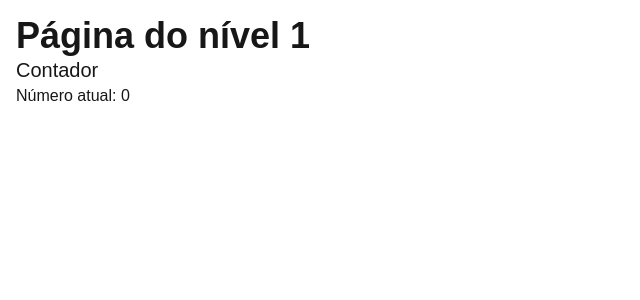
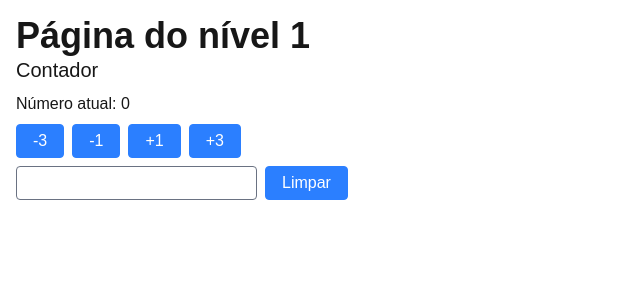
Before and after one commit to fabiohigor/pos-graduacao, a Next.js app in the folder 3 - React/fundamentos-front-end-react/: page /nivel-1 in a window 1280 px wide. Shown: the top 300 px of the page, without its empty margins (0-640 px from the left). Built offline with nearby package versions, Linux system fonts and the light colour scheme.

Commit message:
Nivel 1 - concluindo aula de eventos

```diff
--- /dev/null
+++ b/3 - React/fundamentos-front-end-react/src/components/Button.tsx
@@ -0,0 +1,16 @@
+"use client";
+import { DOMAttributes, FC, MouseEventHandler, ReactNode } from "react";
+
+type ButtonProps = {
+  onClick: MouseEventHandler<HTMLButtonElement>;
+  children: ReactNode;
+};
+
+export const Button: FC<ButtonProps> = ({ onClick, children }) => (
+
+   <button className="border border-blue-500 px-4 py-1 rounded cursor-pointer bg-blue-500 hover:bg-blue-900 text-white"
+        onClick={onClick}
+    >
+    {children}
+    </button>
+);
--- a/3 - React/fundamentos-front-end-react/src/components/Contador.tsx
+++ b/3 - React/fundamentos-front-end-react/src/components/Contador.tsx
@@ -1,11 +1,58 @@
 "use client";
 import { useState } from "react";
+import { Button } from "./Button";
 
 export const Contador = () => {
-    const [contador] = useState(0);
+    const [contador, setContador] = useState(0);
+    const [coisa, setCoisa] = useState("");
 
-    return <div>
+    return <div className="flex flex-col gap-y-2">
         <h2 className="text-xl">Contador</h2>
         <p>Número atual: {contador}</p>
+        <div className="flex gap-x-2">
+            <Button
+                onClick={() => {
+                    setContador((c) => c - 3);
+                }}
+            >
+                -3
+            </Button>
+            <Button
+                onClick={() => {
+                    setContador(contador - 1);
+                }}
+            >
+                -1
+            </Button>
+            <Button
+                onClick={() => {
+                    setContador(contador + 1);
+                }}
+            >
+                +1
+            </Button>
+            <Button
+                onClick={() => {
+                    setContador((c) => c + 3);
+                }}
+            >
+                +3
+            </Button>
+
+        </div>
+        <div className="flex gap-x-2">
+            <input className="border border-gray-500 px-4 py-1 rounded"
+                value={coisa} onChange={(e) => {
+                setCoisa(e.target.value);
+            }} />
+            <Button
+                onClick={() => {
+                    setCoisa("");
+                }}
+            >
+                Limpar
+            </Button>
+
+        </div>
     </div>
 };
```
